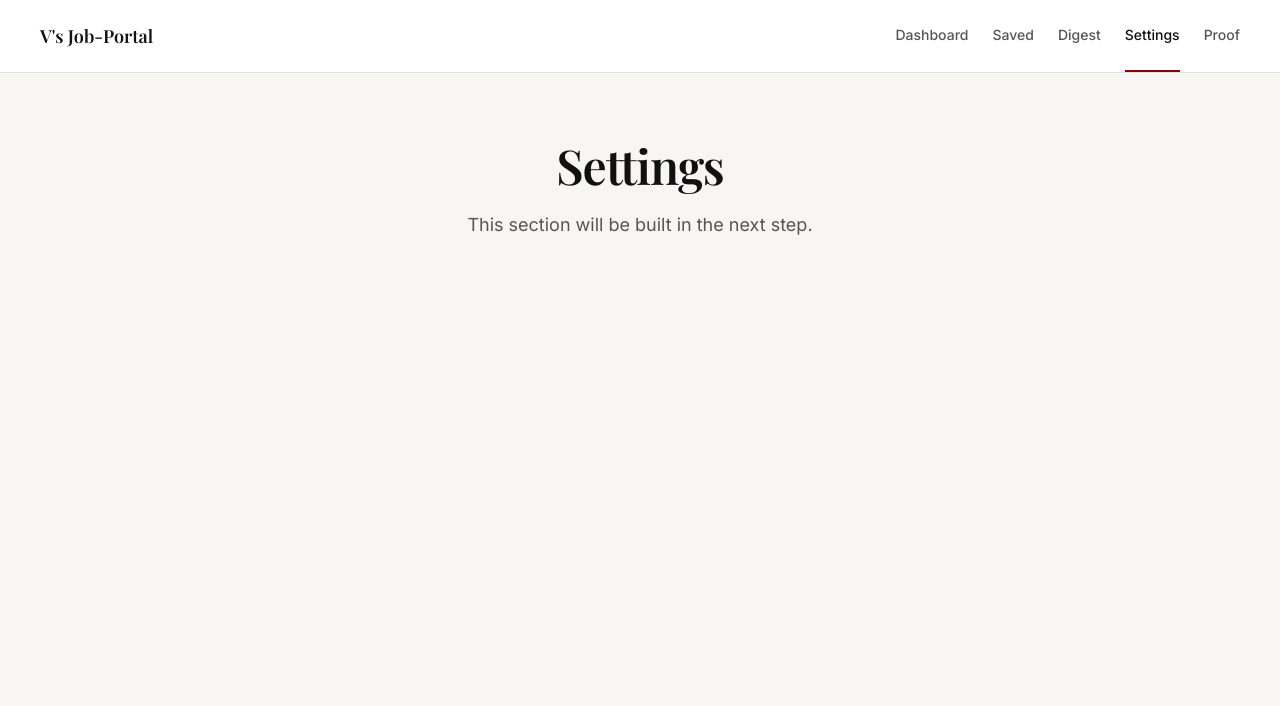
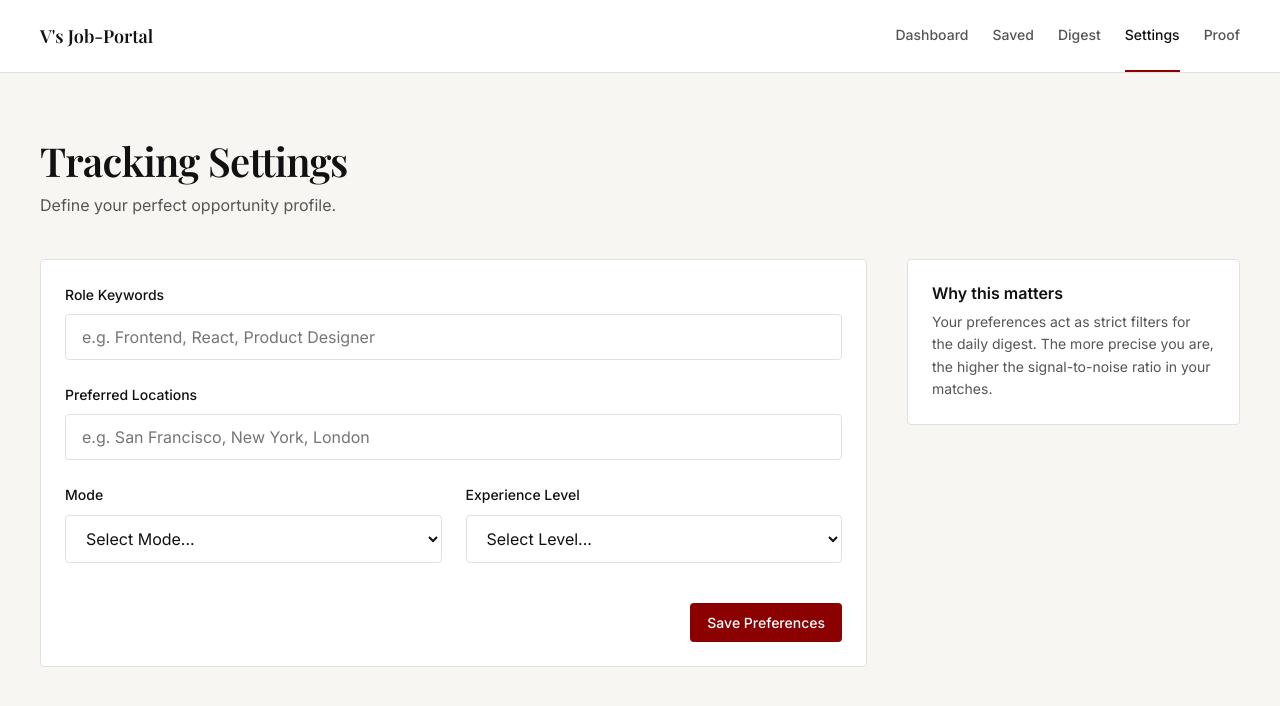
Before and after one commit to VISHALL089/V-s-Job-Portal, a React (Vite) app: page /settings in a window 1280 px wide. Shown: the top 706 px of the page. Built offline with nearby package versions, Linux system fonts and the light colour scheme.

Commit message:
feat: Add premium SaaS pages and implement layout

```diff
--- a/src/App.tsx
+++ b/src/App.tsx
@@ -1,6 +1,14 @@
 import { useState } from 'react'
 import { BrowserRouter, Routes, Route, NavLink, Outlet } from 'react-router-dom'
 import { Menu, X } from 'lucide-react'
+
+// Page Components
+import Home from './pages/Home'
+import Dashboard from './pages/Dashboard'
+import Settings from './pages/Settings'
+import Saved from './pages/Saved'
+import Digest from './pages/Digest'
+import Proof from './pages/Proof'
 
 // Layout Component holding Top Nav
 const BaseLayout = () => {
@@ -74,29 +82,24 @@ const BaseLayout = () => {
     )
 }
 
-// Reusable Placeholder Page Component
-const PlaceholderPage = ({ title }: { title: string }) => {
-    return (
-        <div className="placeholder-page">
-            <h1 className="placeholder-heading">{title}</h1>
-            <p className="placeholder-subtext">This section will be built in the next step.</p>
-        </div>
-    )
-}
-
 function App() {
     return (
         <BrowserRouter>
             <Routes>
                 <Route path="/" element={<BaseLayout />}>
-                    <Route index element={<PlaceholderPage title="Home" />} />
-                    <Route path="dashboard" element={<PlaceholderPage title="Dashboard" />} />
-                    <Route path="saved" element={<PlaceholderPage title="Saved Jobs" />} />
-                    <Route path="digest" element={<PlaceholderPage title="Daily Digest" />} />
-                    <Route path="settings" element={<PlaceholderPage title="Settings" />} />
-                    <Route path="proof" element={<PlaceholderPage title="System Proof" />} />
+                    <Route index element={<Home />} />
+                    <Route path="dashboard" element={<Dashboard />} />
+                    <Route path="saved" element={<Saved />} />
+                    <Route path="digest" element={<Digest />} />
+                    <Route path="settings" element={<Settings />} />
+                    <Route path="proof" element={<Proof />} />
+
                     {/* Catch-all for unmatched routes */}
-                    <Route path="*" element={<PlaceholderPage title="404 - Not Found" />} />
+                    <Route path="*" element={
+                        <div style={{ textAlign: 'center', paddingTop: 'var(--space-64)' }}>
+                            <h1>404 - Not Found</h1>
+                        </div>
+                    } />
                 </Route>
             </Routes>
         </BrowserRouter>
--- /dev/null
+++ b/src/pages/Dashboard.tsx
@@ -0,0 +1,17 @@
+export default function Dashboard() {
+    return (
+        <div>
+            <div className="context-header" style={{ textAlign: 'left', marginBottom: 'var(--space-40)' }}>
+                <h1 style={{ marginBottom: 'var(--space-8)' }}>Dashboard</h1>
+                <p style={{ margin: 0 }}>Your precision-matched opportunities.</p>
+            </div>
+
+            <div className="empty-state">
+                <div style={{ fontSize: '1.25rem', fontWeight: 500, color: 'var(--text-primary)', marginBottom: 'var(--space-8)' }}>
+                    No jobs yet.
+                </div>
+                <div>In the next step, you will load a realistic dataset.</div>
+            </div>
+        </div>
+    )
+}
--- /dev/null
+++ b/src/pages/Digest.tsx
@@ -0,0 +1,20 @@
+import { Mail } from 'lucide-react'
+
+export default function Digest() {
+    return (
+        <div>
+            <div className="context-header" style={{ textAlign: 'left', marginBottom: 'var(--space-40)' }}>
+                <h1 style={{ marginBottom: 'var(--space-8)' }}>Daily Digest</h1>
+                <p style={{ margin: 0 }}>Your curated 9AM delivery.</p>
+            </div>
+
+            <div className="empty-state" style={{ padding: 'var(--space-64)' }}>
+                <Mail size={48} color="var(--border-color)" style={{ marginBottom: 'var(--space-16)' }} />
+                <div style={{ fontSize: '1.25rem', fontWeight: 500, color: 'var(--text-primary)', marginBottom: 'var(--space-8)' }}>
+                    No digest generated today.
+                </div>
+                <div>Configure your settings to start receiving your daily matches.</div>
+            </div>
+        </div>
+    )
+}
--- /dev/null
+++ b/src/pages/Home.tsx
@@ -0,0 +1,15 @@
+import { Link } from 'react-router-dom'
+
+export default function Home() {
+    return (
+        <div style={{ textAlign: 'center', paddingTop: 'var(--space-64)' }}>
+            <h1 style={{ fontSize: '4rem', marginBottom: 'var(--space-16)' }}>Stop Missing The Right Jobs.</h1>
+            <p style={{ fontSize: '1.25rem', margin: '0 auto var(--space-40)', maxWidth: '600px' }}>
+                Precision-matched job discovery delivered daily at 9AM.
+            </p>
+            <Link to="/settings" className="btn btn-primary" style={{ padding: '16px 32px', fontSize: '1.125rem' }}>
+                Start Tracking
+            </Link>
+        </div>
+    )
+}
--- /dev/null
+++ b/src/pages/Proof.tsx
@@ -0,0 +1,38 @@
+import { CheckCircle } from 'lucide-react'
+
+export default function Proof() {
+    return (
+        <div>
+            <div className="context-header" style={{ textAlign: 'left', marginBottom: 'var(--space-40)' }}>
+                <h1 style={{ marginBottom: 'var(--space-8)' }}>System Proof</h1>
+                <p style={{ margin: 0 }}>Artifact collection and validation.</p>
+            </div>
+
+            <div className="card">
+                <h2 style={{ fontFamily: 'var(--font-body)', fontSize: '1.125rem', marginBottom: 'var(--space-24)' }}>Validation Checklist</h2>
+                <div style={{ display: 'flex', flexDirection: 'column', gap: 'var(--space-16)' }}>
+                    <label className="checkbox-item">
+                        <input type="checkbox" defaultChecked />
+                        <CheckCircle size={14} color="var(--success-color)" /> Routing System Built
+                    </label>
+                    <label className="checkbox-item">
+                        <input type="checkbox" defaultChecked />
+                        <CheckCircle size={14} color="var(--success-color)" /> Landing Page Crafted
+                    </label>
+                    <label className="checkbox-item">
+                        <input type="checkbox" defaultChecked />
+                        <CheckCircle size={14} color="var(--success-color)" /> Settings Skeleton Built
+                    </label>
+                    <label className="checkbox-item">
+                        <input type="checkbox" defaultChecked />
+                        <CheckCircle size={14} color="var(--success-color)" /> Premium Empty States Built
+                    </label>
+                    <label className="checkbox-item">
+                        <input type="checkbox" />
+                        <CheckCircle size={14} color="var(--border-color)" /> Dataset Loaded (Next)
+                    </label>
+                </div>
+            </div>
+        </div>
+    )
+}
--- /dev/null
+++ b/src/pages/Saved.tsx
@@ -0,0 +1,20 @@
+import { Bookmark } from 'lucide-react'
+
+export default function Saved() {
+    return (
+        <div>
+            <div className="context-header" style={{ textAlign: 'left', marginBottom: 'var(--space-40)' }}>
+                <h1 style={{ marginBottom: 'var(--space-8)' }}>Saved Opportunities</h1>
+                <p style={{ margin: 0 }}>Jobs you have bookmarked for later consideration.</p>
+            </div>
+
+            <div className="empty-state" style={{ padding: 'var(--space-64)' }}>
+                <Bookmark size={48} color="var(--border-color)" style={{ marginBottom: 'var(--space-16)' }} />
+                <div style={{ fontSize: '1.25rem', fontWeight: 500, color: 'var(--text-primary)', marginBottom: 'var(--space-8)' }}>
+                    Your saved list is calm and empty.
+                </div>
+                <div>When you bookmark a job, it will appear here for deep review.</div>
+            </div>
+        </div>
+    )
+}
--- /dev/null
+++ b/src/pages/Settings.tsx
@@ -0,0 +1,62 @@
+export default function Settings() {
+    return (
+        <div>
+            <div className="context-header" style={{ textAlign: 'left', marginBottom: 'var(--space-40)' }}>
+                <h1 style={{ marginBottom: 'var(--space-8)' }}>Tracking Settings</h1>
+                <p style={{ margin: 0 }}>Define your perfect opportunity profile.</p>
+            </div>
+
+            <div className="workspace-layout">
+                <div className="primary-workspace card">
+                    <div style={{ display: 'grid', gap: 'var(--space-24)' }}>
+                        <div>
+                            <label className="input-label" htmlFor="role-keywords">Role Keywords</label>
+                            <input id="role-keywords" className="input-field" type="text" placeholder="e.g. Frontend, React, Product Designer" />
+                        </div>
+
+                        <div>
+                            <label className="input-label" htmlFor="locations">Preferred Locations</label>
+                            <input id="locations" className="input-field" type="text" placeholder="e.g. San Francisco, New York, London" />
+                        </div>
+
+                        <div style={{ display: 'grid', gridTemplateColumns: '1fr 1fr', gap: 'var(--space-24)' }}>
+                            <div>
+                                <label className="input-label" htmlFor="mode">Mode</label>
+                                <select id="mode" className="input-field" style={{ appearance: 'auto' }}>
+                                    <option value="">Select Mode...</option>
+                                    <option value="remote">Remote</option>
+                                    <option value="hybrid">Hybrid</option>
+                                    <option value="onsite">Onsite</option>
+                                </select>
+                            </div>
+
+                            <div>
+                                <label className="input-label" htmlFor="experience">Experience Level</label>
+                                <select id="experience" className="input-field" style={{ appearance: 'auto' }}>
+                                    <option value="">Select Level...</option>
+                                    <option value="junior">Junior (0-2 yrs)</option>
+                                    <option value="mid">Mid-Level (3-5 yrs)</option>
+                                    <option value="senior">Senior (5+ yrs)</option>
+                                    <option value="lead">Lead / Staff</option>
+                                </select>
+                            </div>
+                        </div>
+                    </div>
+
+                    <div style={{ marginTop: 'var(--space-40)', display: 'flex', justifyContent: 'flex-end' }}>
+                        <button className="btn btn-primary">Save Preferences</button>
+                    </div>
+                </div>
+
+                <div className="secondary-panel">
+                    <div className="card">
+                        <h3 style={{ fontFamily: 'var(--font-body)', fontSize: '1rem', marginBottom: 'var(--space-8)' }}>Why this matters</h3>
+                        <p style={{ fontSize: '0.875rem', marginBottom: 0 }}>
+                            Your preferences act as strict filters for the daily digest. The more precise you are, the higher the signal-to-noise ratio in your matches.
+                        </p>
+                    </div>
+                </div>
+            </div>
+        </div>
+    )
+}
```
